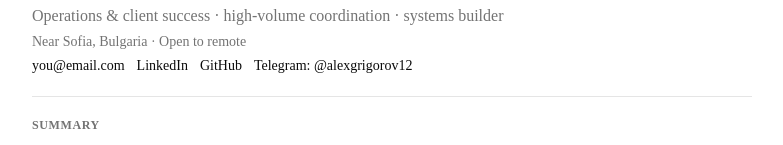
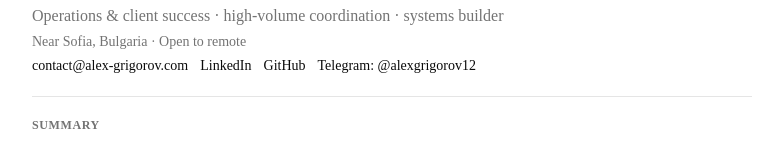
Before and after one commit to alex-grigorov/operations-portfolio, a Next.js app: page /resume in a window 1280 px wide. Shown: the part 186-331 px from the top of the page, without its empty margins (248-1031 px from the left). Built offline with nearby package versions, Linux system fonts and the light colour scheme.

Commit message:
Set contact email to contact@alex-grigorov.com
Co-authored-by: rbguwings <rbguwings@proton.me>

```diff
--- a/content/profile.ts
+++ b/content/profile.ts
@@ -76,7 +76,7 @@ export const profile: Profile = {
     "Dispatch & logistics coordination",
     "Crypto / trading-adjacent teams (Telegram-first)",
   ],
-  email: "",
+  email: "contact@alex-grigorov.com",
   phone: "",
   /** Header icon + contact row — with or without @ */
   telegram: "alexgrigorov12",
@@ -95,7 +95,7 @@ export const profile: Profile = {
     },
     {
       platform: "email",
-      url: "mailto:you@email.com",
+      url: "mailto:contact@alex-grigorov.com",
       label: "Email",
     },
   ],
```
